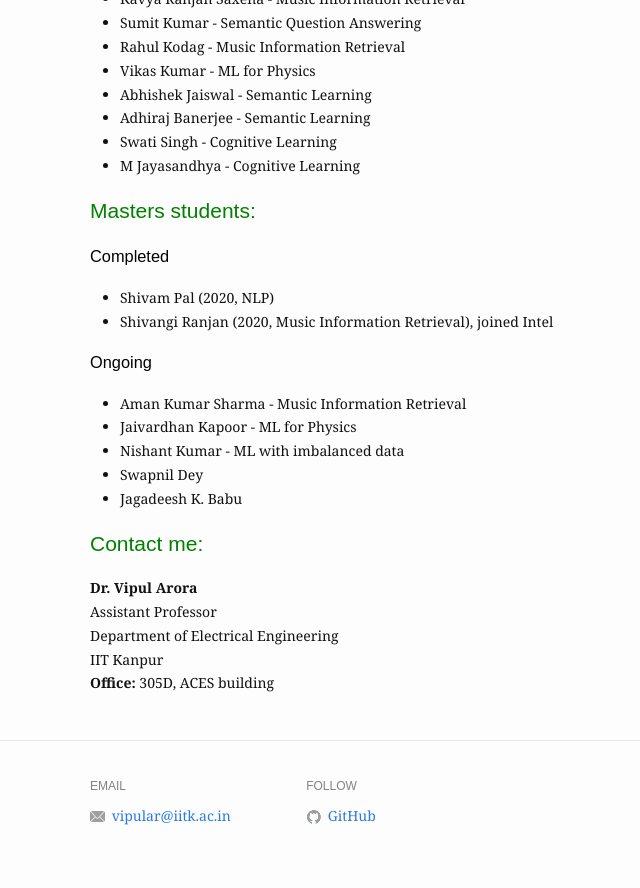
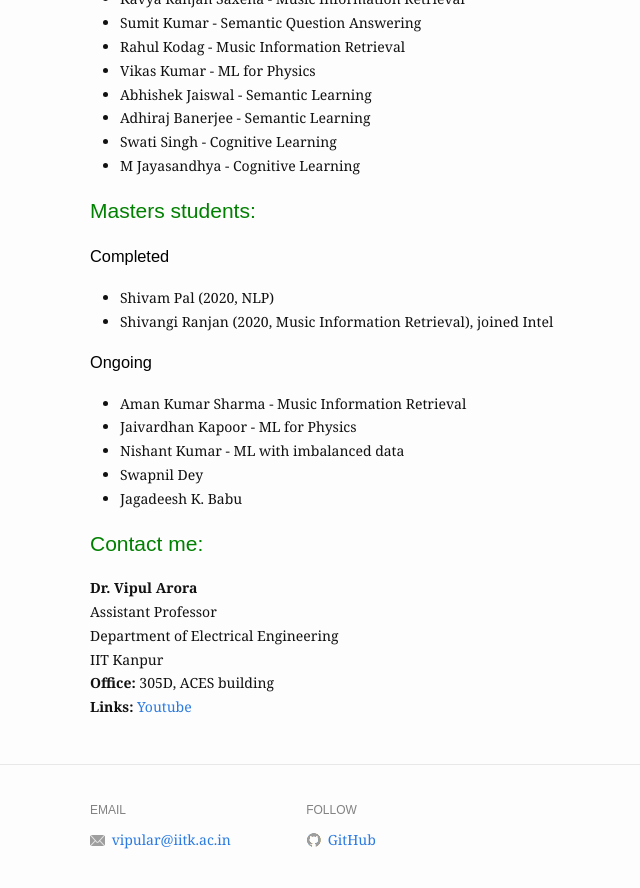
Before and after one commit to vipular/vipular.github.io, a Jekyll site: the page built from index.md, in a window 1280 px wide and 900 px high, scrolled down 2020 px. Shown: the top 888 px of the window, without its empty margins (230-870 px from the left). Built offline with Jekyll 4.4.1, drawn with Linux system fonts in a browser that asks for light colours.

Commit message:
Update index.md

```diff
--- a/index.md
+++ b/index.md
@@ -79,3 +79,4 @@ I received my B.Tech. and Ph.D. degrees in [<ins>Electrical Engineering</ins>](h
 <br>Department of Electrical Engineering
 <br>IIT Kanpur
 <br>**Office:** 305D, ACES building
+<br>**Links:** [Youtube](https://www.youtube.com/channel/UCkbiCBHj4DrTo2SXboR7fOw)
```
